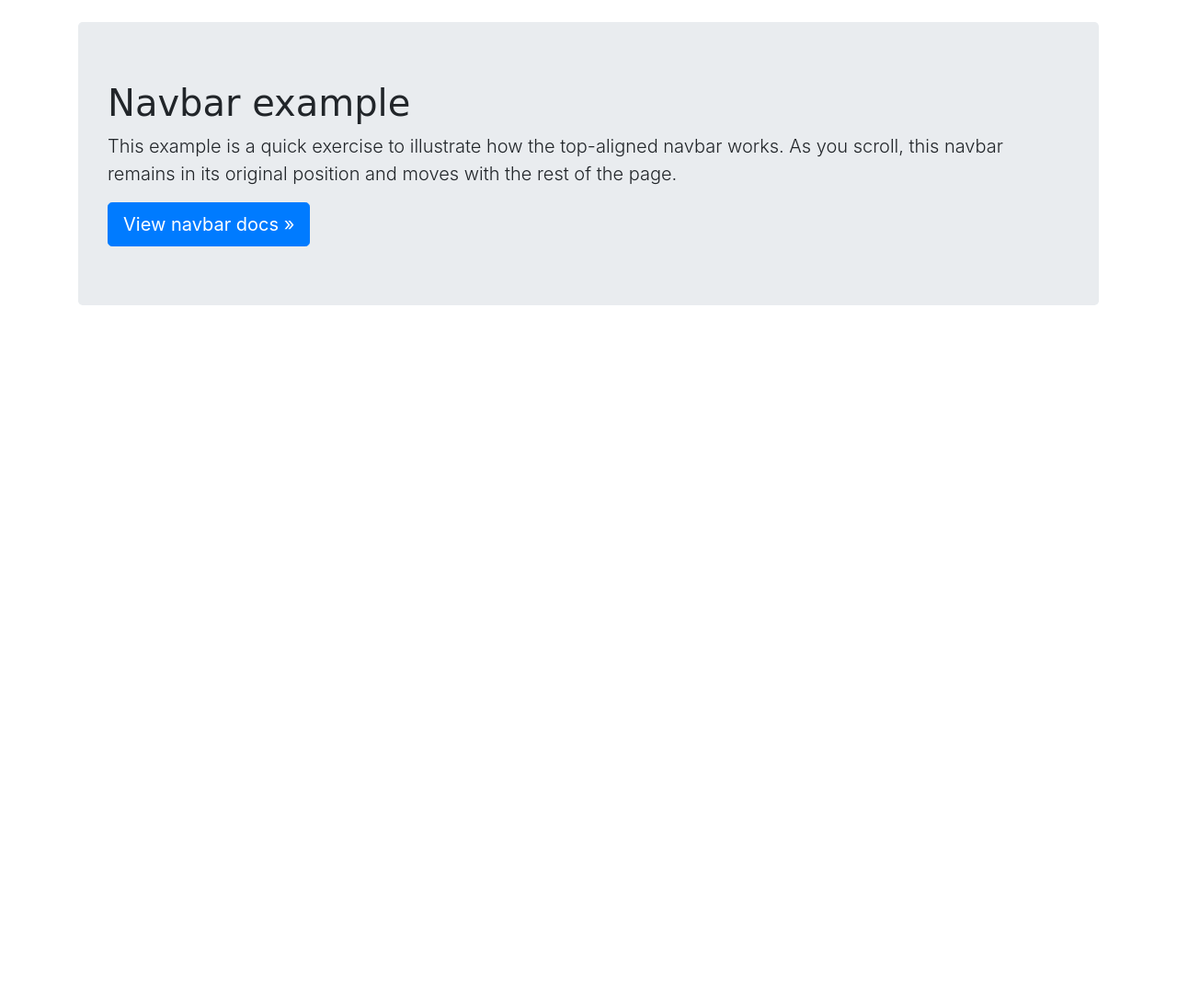
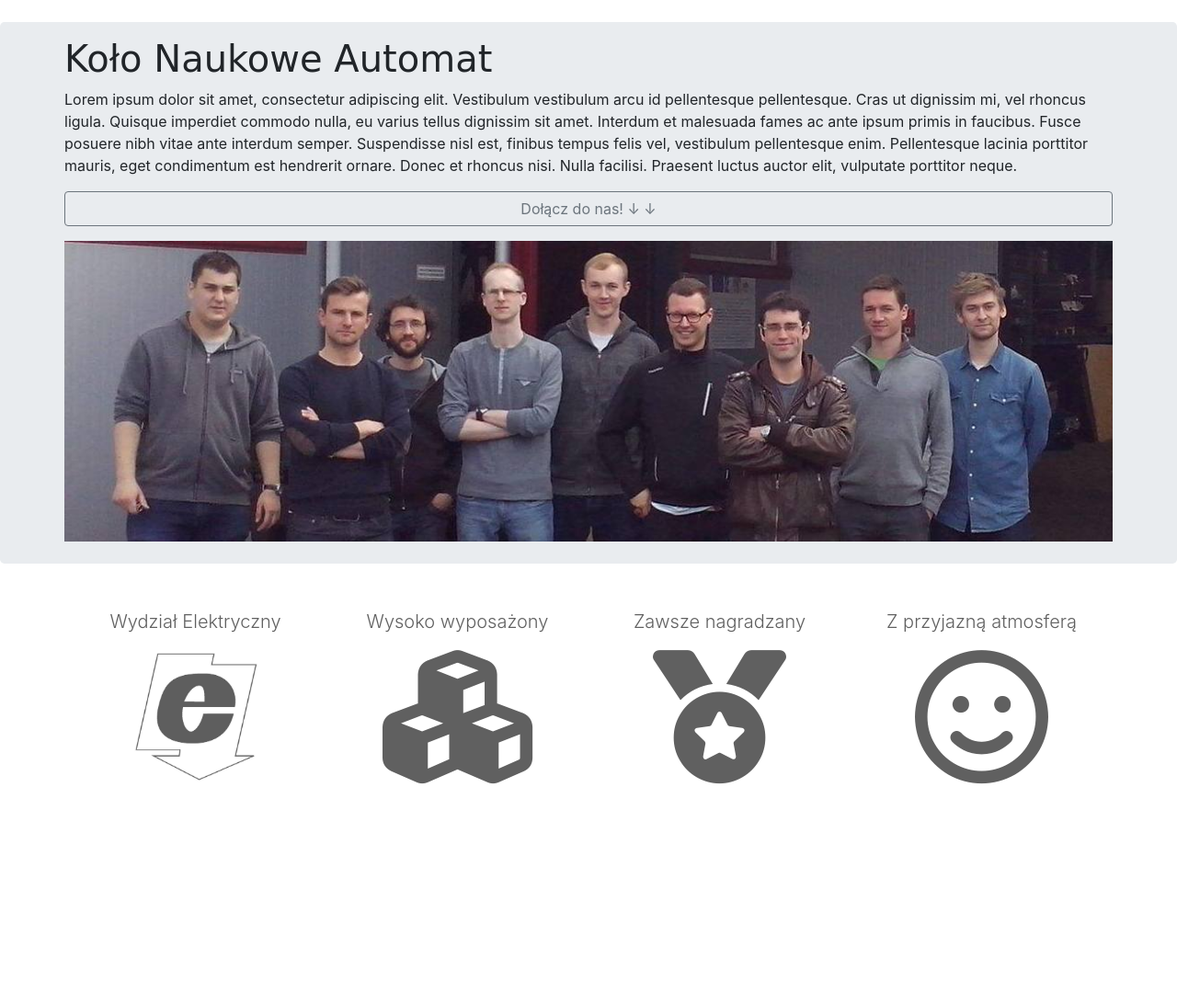
Before and after one commit to zurawsm3/automat-science-club, a Django app: page / in a window 1280 px wide. Shown: the part 58-1150 px from the top of the page at 92% size. Run offline with Django 3.2, Linux system fonts and the light colour scheme; some libraries are stand-ins or nearby versions; some web fonts are replaced.

Commit message:
about us

```diff
--- a/automat_club/urls.py
+++ b/automat_club/urls.py
@@ -15,10 +15,11 @@ Including another URLconf
 """
 from django.contrib import admin
 from django.urls import path, include
-from .views import home_view
+from .views import home_view, about_us_view
 
 urlpatterns = [
     path('admin/', admin.site.urls),
     path('', home_view, name='home'),
-    path('konta/', include('auth_members.urls'))
+    path('konta/', include('auth_members.urls')),
+    path('o-nas/', about_us_view)
 ]
--- a/automat_club/views.py
+++ b/automat_club/views.py
@@ -3,3 +3,7 @@ from django.shortcuts import render
 
 def home_view(request):
     return render(request, 'home.html')
+
+
+def about_us_view(request):
+    return render(request, 'about_us.html')
--- a/static/css/custom.css
+++ b/static/css/custom.css
@@ -6,3 +6,10 @@ body {
 h1,h2,h3,h4,h5,h6 {
     font-family: 'Patrick Hand SC', cursive;
 }
+
+.jumbotron {
+  padding: 1rem 1rem;
+}
+.i {
+    color: #28a745;
+}
--- a/templates/base.html
+++ b/templates/base.html
@@ -12,13 +12,14 @@
     <title>KNA</title>
 
     <link href="https://fonts.googleapis.com/css2?family=Patrick+Hand+SC&display=swap" rel="stylesheet">
+    <script src="https://kit.fontawesome.com/276f43c6aa.js" crossorigin="anonymous"></script>
 
     {% include 'head_css.html' %}
   </head>
   <body>
     {% include 'navbar.html' %}
 
-    {% block jumbotron %}{% endblock %}
+{#    {% block jumbotron %}{% endblock %}#}
 
     {% block content %}{% endblock %}
   </body>
--- a/templates/home.html
+++ b/templates/home.html
@@ -1,11 +1,73 @@
 {%  extends "base.html" %}
+{% load static %}
 
-{% block jumbotron %}
-    <main role="main" class="container">
-      <div class="jumbotron">
-        <h1>Navbar example</h1>
-        <p class="lead">This example is a quick exercise to illustrate how the top-aligned navbar works. As you scroll, this navbar remains in its original position and moves with the rest of the page.</p>
-        <a class="btn btn-lg btn-primary" href="../../components/navbar/" role="button">View navbar docs &raquo;</a>
-      </div>
-    </main>
+{#{% block jumbotron %}#}
+{#    <main role="main" class="container">#}
+{#      <div class="jumbotron">#}
+{#        <h1>Navbar example</h1>#}
+{#        <p class="lead">This example is a quick exercise to illustrate how the top-aligned navbar works. As you scroll, this navbar remains in its original position and moves with the rest of the page.</p>#}
+{#        <a class="btn btn-lg btn-primary" href="../../components/navbar/" role="button">View navbar docs &raquo;</a>#}
+{#      </div>#}
+{#    </main>#}
+{#{% endblock %}#}
+
+
+
+
+
+{% block content %}
+<div class="jumbotron mb-0">
+    <div class="container">
+    <div class="row">
+{#        <div class='col-sm-6'>#}
+            <h1>Koło Naukowe Automat</h1>
+            <p class='text-align-center' >
+                Lorem ipsum dolor sit amet, consectetur adipiscing elit. Vestibulum vestibulum arcu id pellentesque
+                pellentesque. Cras ut dignissim mi, vel rhoncus ligula. Quisque imperdiet commodo nulla, eu varius
+                tellus dignissim sit amet. Interdum et malesuada fames ac ante ipsum primis in faucibus. Fusce posuere
+                nibh vitae ante interdum semper. Suspendisse nisl est, finibus tempus felis vel, vestibulum pellentesque
+                enim. Pellentesque lacinia porttitor mauris, eget condimentum est hendrerit ornare. Donec et rhoncus
+                nisi. Nulla facilisi. Praesent luctus auctor elit, vulputate porttitor neque.
+            </p>
+              <a class="btn btn-block btn-outline-secondary" href="{% url 'django_registration_register' %}" role="button">Dołącz do nas! &darr; &darr;</a>
+            <picture>
+{#            <img  width="500" height="500" class="img-fluid"  src="{% static 'img/ekipa.jpg' %}" alt="ekipa">#}
+            <img class="img-fluid mt-3 mb-2"  src="{% static 'img/ekipa.jpg' %}" alt="ekipa">
+                </picture>
+        </div>
+{#        <div class='col-sm-6' >#}
+{##}
+{#        </div>#}
+    </div>
+{#    </div>#}
+</div>
+
+
+
+
+
+    <div class="container">
+    <div class="row align-content-center" style="font-size: 29px; color: #606060; text-align: center;">
+        <div class='col-sm-3'  >
+        <p class='lead text-align-center mt-5'>Wydział Elektryczny</p>
+            <img width="135" height="145" src="{%static 'img/ee.jpeg' %}" class='img-responsive'/>
+        </div>
+
+        <div class='col-sm-3' >
+        <p class='lead text-align-center mt-5'>Wysoko wyposażony</p>
+        <i class="fa fa-cubes fa-5x" aria-hidden="true"    ></i>
+        </div>
+
+        <div class='col-sm-3'>
+        <p class='lead text-align-center mt-5'>Zawsze nagradzany</p>
+        <i class="fa fa-medal fa-5x "  aria-hidden="true" ></i>
+        </div>
+
+        <div class='col-sm-3'>
+        <p class='lead text-align-center mt-5'>Z przyjazną atmosferą</p>
+        <i class="fa fa-smile-o fa-5x "  aria-hidden="true" ></i>
+        </div>
+    </div>
+</div>
+
 {% endblock %}
--- a/templates/navbar.html
+++ b/templates/navbar.html
@@ -17,7 +17,7 @@
             <ul class="navbar-nav mr-auto">
                 <li class="nav-item">
 {#                    <a class="nav-link" href="{% url 'about' %}">Poznaj nas</a>#}
-                    <a class="nav-link" href="#">Poznaj nas</a>
+                    <a class="nav-link" href="/o-nas">Poznaj nas</a>
                 </li>
                 <li class="nav-item">
 {#                    <a class="nav-link" href="{% url 'contact' %}">Kontakt</a>#}
```
Also changed, not shown: templates/about_us.html (added, +28 -0 lines), static/img/ee.jpeg (added), static/img/ekipa.jpg (added).
